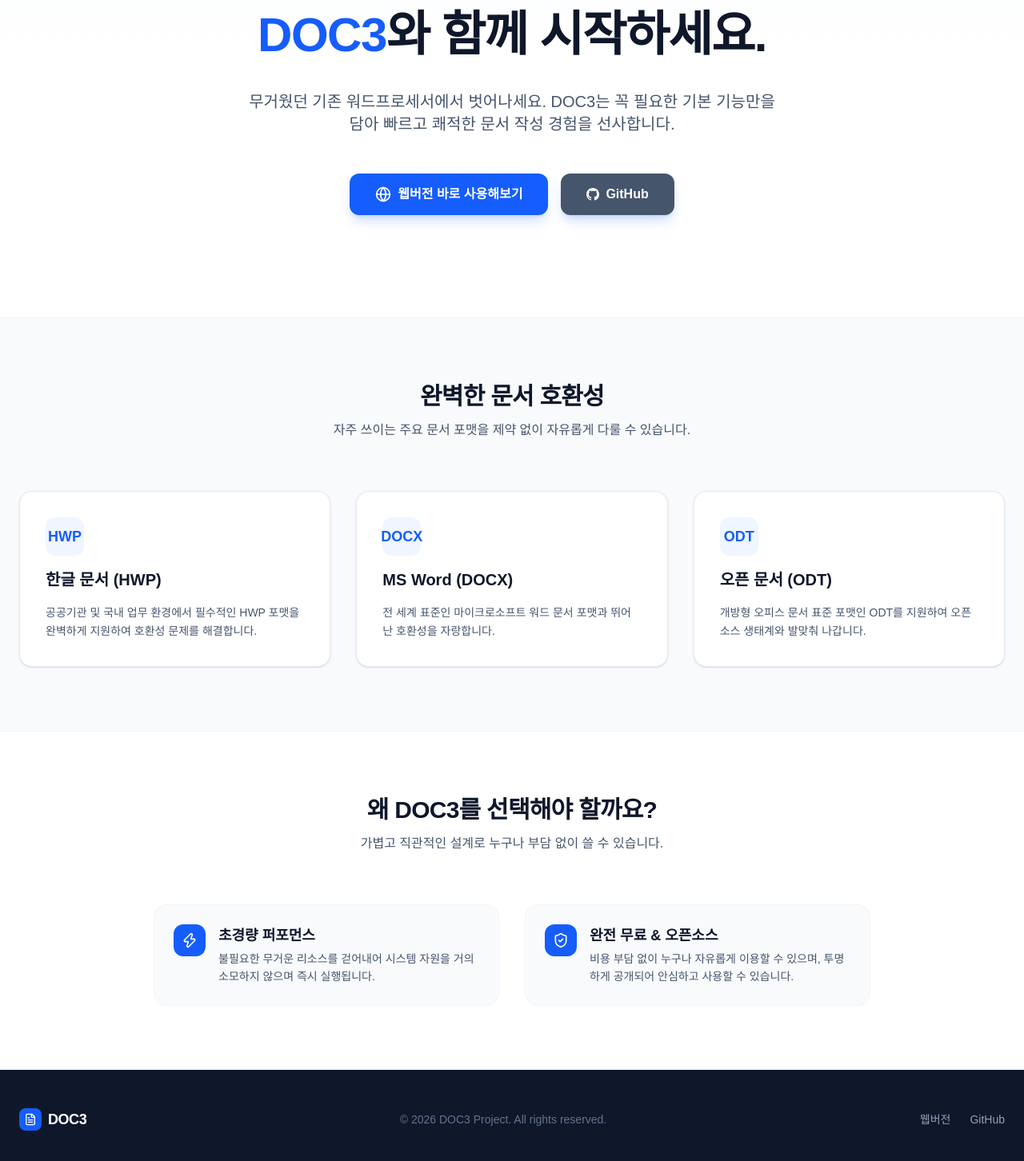
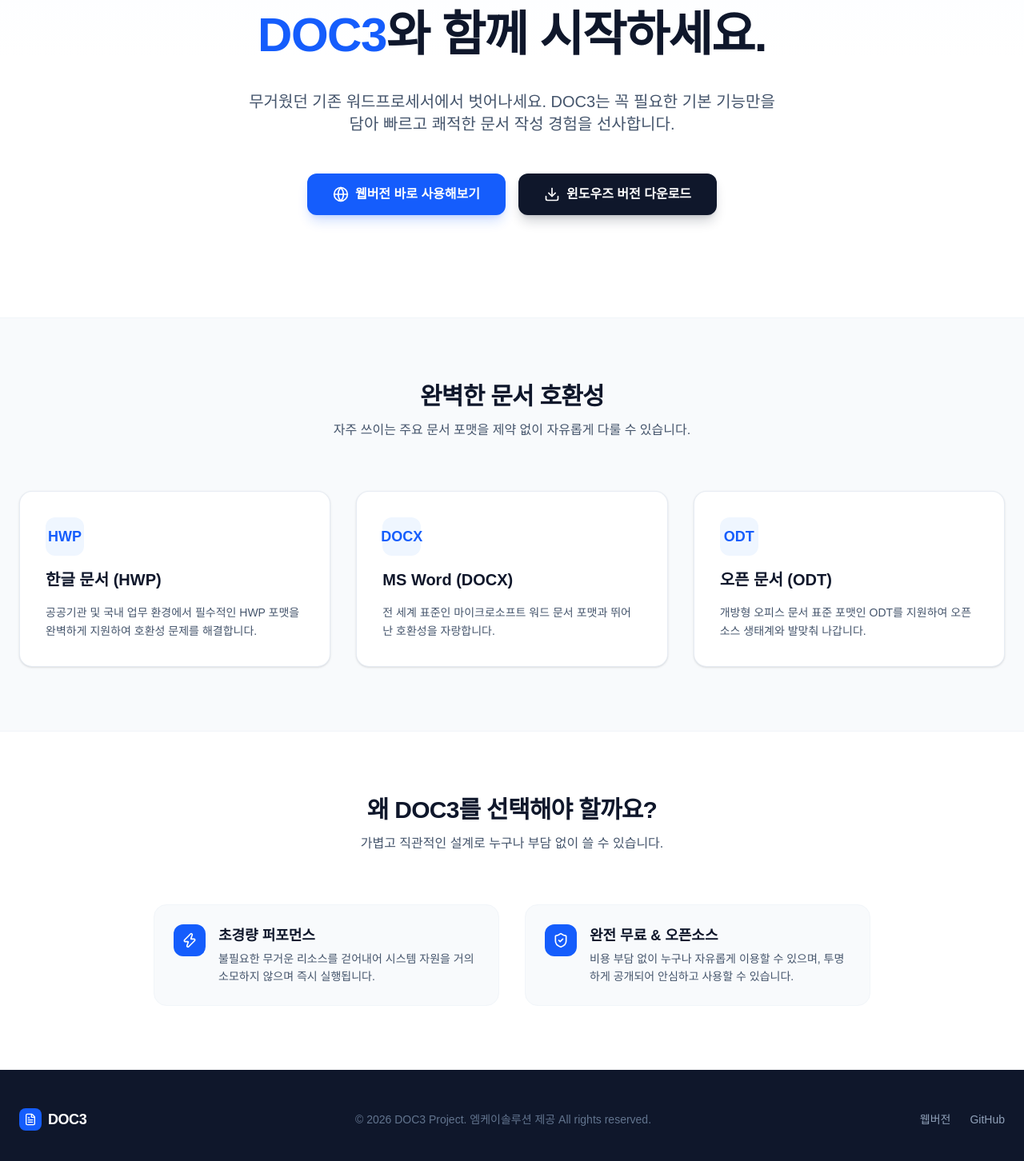
Before and after one commit to matthewb2/doc3web, a Next.js app: page / in a window 1280 px wide. Shown: the part 318-1770 px from the top of the page at 80% size. Built offline with nearby package versions, Linux system fonts and the light colour scheme.

Commit message:
feat: 윈도우즈 버전 다운로드 링크

```diff
--- a/app/page.tsx
+++ b/app/page.tsx
@@ -69,17 +69,14 @@ export default function LandingPage() {
               <Globe className="w-5 h-5" />
               <span>웹버전 바로 사용해보기</span>
             </a>
+            {/* 윈도우즈 버전 다운로드 버튼 */}
             <a
-              href="https://github.com/matthewb2/webdoc3.git"
-              target="_blank"
-              rel="noopener noreferrer"
-              className="w-full sm:w-auto flex items-center justify-center space-x-2 bg-slate-600 hover:bg-blue-700 text-white px-8 py-3.5 rounded-xl font-semibold transition shadow-lg shadow-blue-600/20"
-       >
-              {/* GitHub SVG 아이콘 */}
-              <svg className="w-4 h-4 fill-current" viewBox="0 0 24 24">
-                <path d="M12 0C5.37 0 0 5.37 0 12c0 5.31 3.435 9.795 8.205 11.385.6.105.825-.255.825-.57 0-.285-.015-1.23-.015-2.235-3.015.555-3.795-.735-4.035-1.41-.135-.345-.72-1.41-1.23-1.695-.42-.225-1.02-.78-.015-.795.945-.015 1.62.87 1.845 1.23 1.08 1.815 2.805 1.305 3.495.99.105-.78.42-1.305.765-1.605-2.67-.3-5.46-1.335-5.46-5.925 0-1.305.465-2.385 1.23-3.225-.12-.3-.54-1.53.12-3.18 0 0 1.005-.315 3.3 1.23.96-.27 1.98-.405 3-.405s2.04.135 3 .405c2.295-1.56 3.3-1.23 3.3-1.23.66 1.65.24 2.88.12 3.18.765.84 1.23 1.905 1.23 3.225 0 4.605-2.805 5.625-5.475 5.925.435.375.81 1.095.81 2.22 0 1.605-.015 2.895-.015 3.3 0 .315.225.69.825.57A12.02 12.02 0 0024 12c0-6.63-5.37-12-12-12z"/>
-              </svg>
-              <span>GitHub</span>
+              href="https://drive.google.com/file/d/18TSf-zP4h_JglA8rCbYSwcoU6bcJpWnk/view?usp=sharing"
+              download
+              className="w-full sm:w-auto flex items-center justify-center space-x-2 bg-slate-900 hover:bg-slate-800 text-white px-8 py-3.5 rounded-xl font-semibold transition shadow-lg shadow-slate-900/20"
+            >
+              <Download className="w-5 h-5" />
+              <span>윈도우즈 버전 다운로드</span>
             </a>
           </div>
         </div>
@@ -155,7 +152,7 @@ export default function LandingPage() {
             </div>
             <span className="text-lg font-bold text-white tracking-tight">DOC3</span>
           </div>
-          <p className="text-sm text-slate-500">© 2026 DOC3 Project. All rights reserved.</p>
+          <p className="text-sm text-slate-500">© 2026 DOC3 Project. 엠케이솔루션 제공 All rights reserved.</p>
           <div className="flex space-x-6 text-sm">
             <a href="https://webdoc3.vercel.app/" target="_blank" rel="noopener noreferrer" className="hover:text-white transition">웹버전</a>
             <a href="https://github.com" target="_blank" rel="noopener noreferrer" className="hover:text-white transition">GitHub</a>
```
